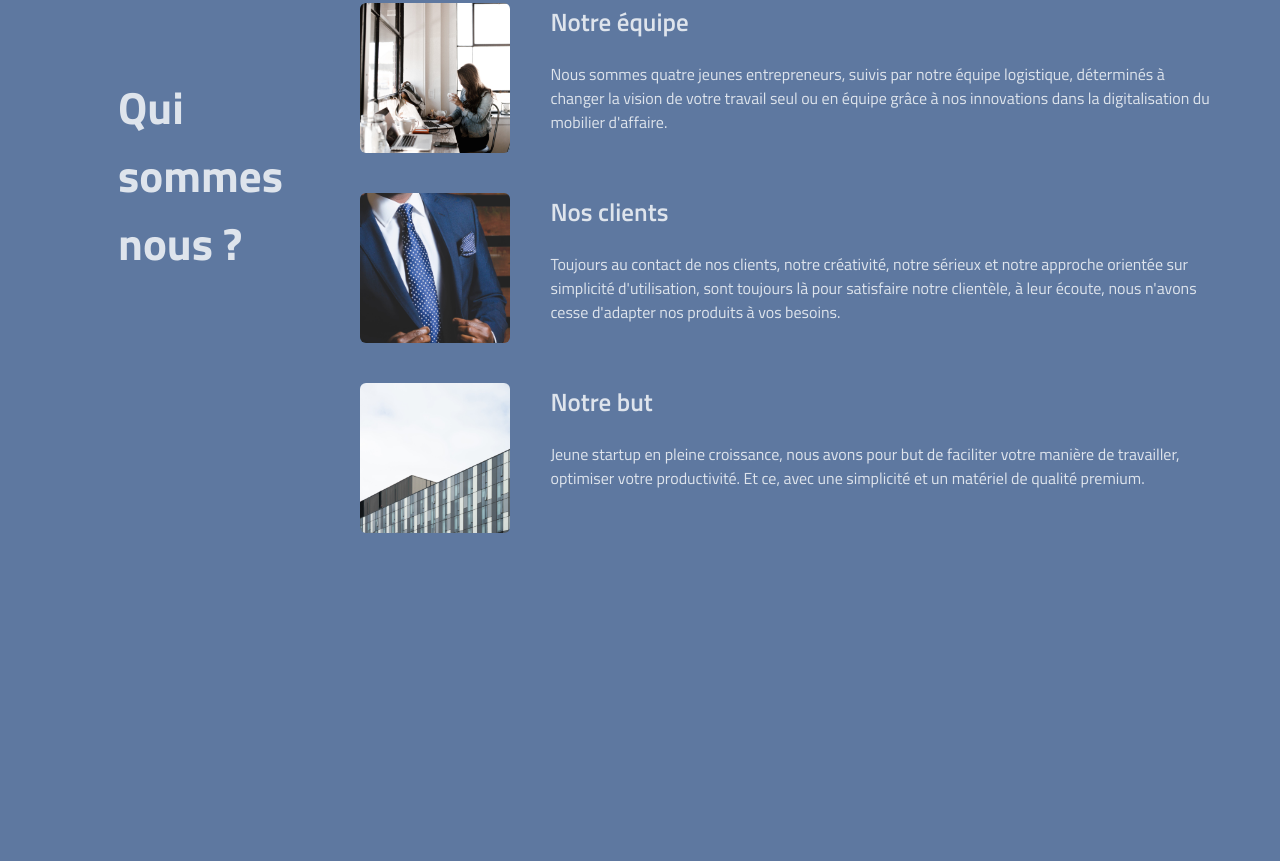
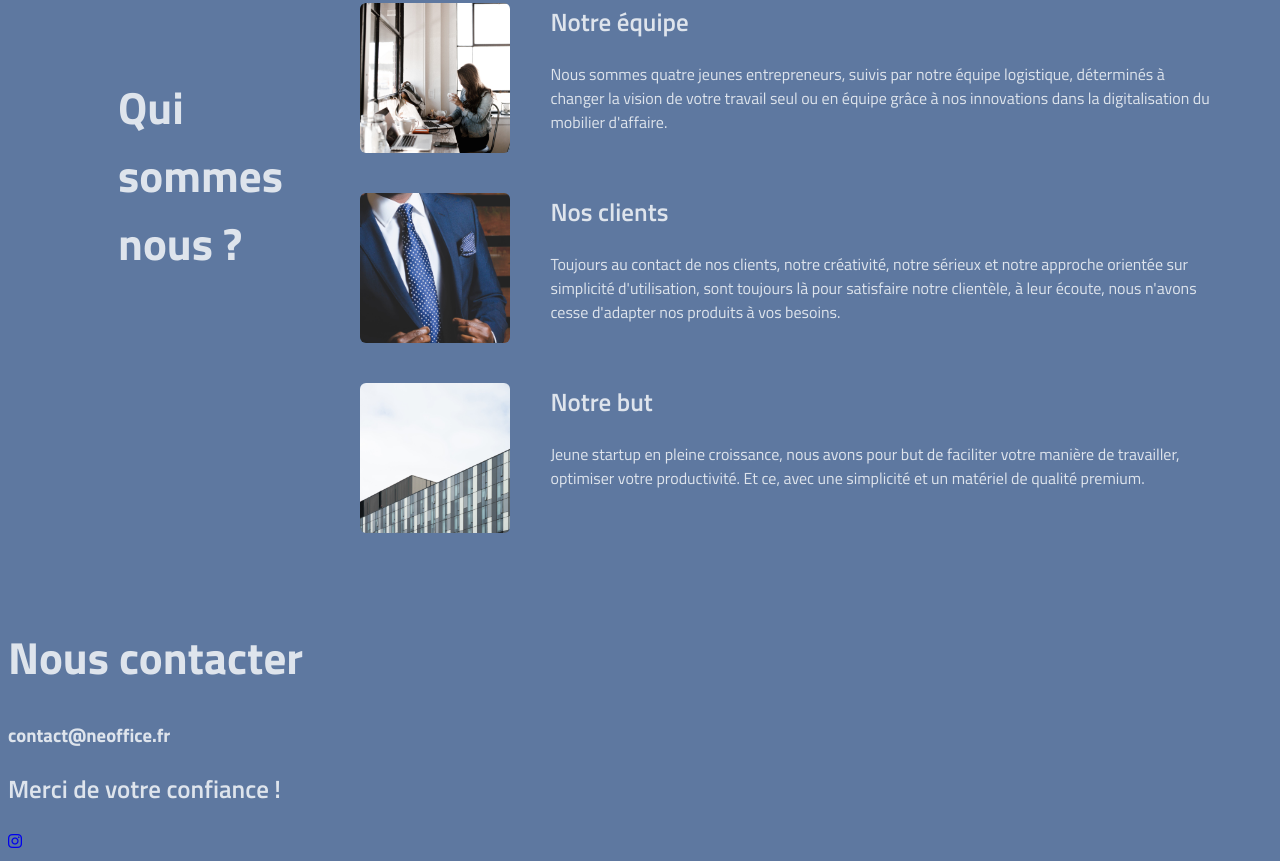
Before and after one commit to LucBansept/Neoffice, a plain HTML site: page index.html in a window 1280 px wide. Shown: the part 602-1463 px from the top of the page. Before the commit the page ends 1225 px from the top, so only its background shows below. Drawn offline with Linux system fonts and the light colour scheme.

Commit message:
Add files via upload

```diff
--- a/index.html
+++ b/index.html
@@ -45,6 +45,16 @@
 							</div>
 						</div>
 					</div>
-			</div>
+				</div>
+			<div id="contact">
+				<div>
+					<h1>Nous contacter</h1>
+					<h3>contact@neoffice.fr</h3>
+
+				</div>
+				<div id="pagefootleft">
+					<h2>Merci de votre confiance !</h2>
+					<a href="https://www.instagram.com/neoff.iciel/?hl=fr" target="_blank"> <i class="fab fa-instagram"></i> </a>
+				</div>
 		</body>
 	</html>
```
